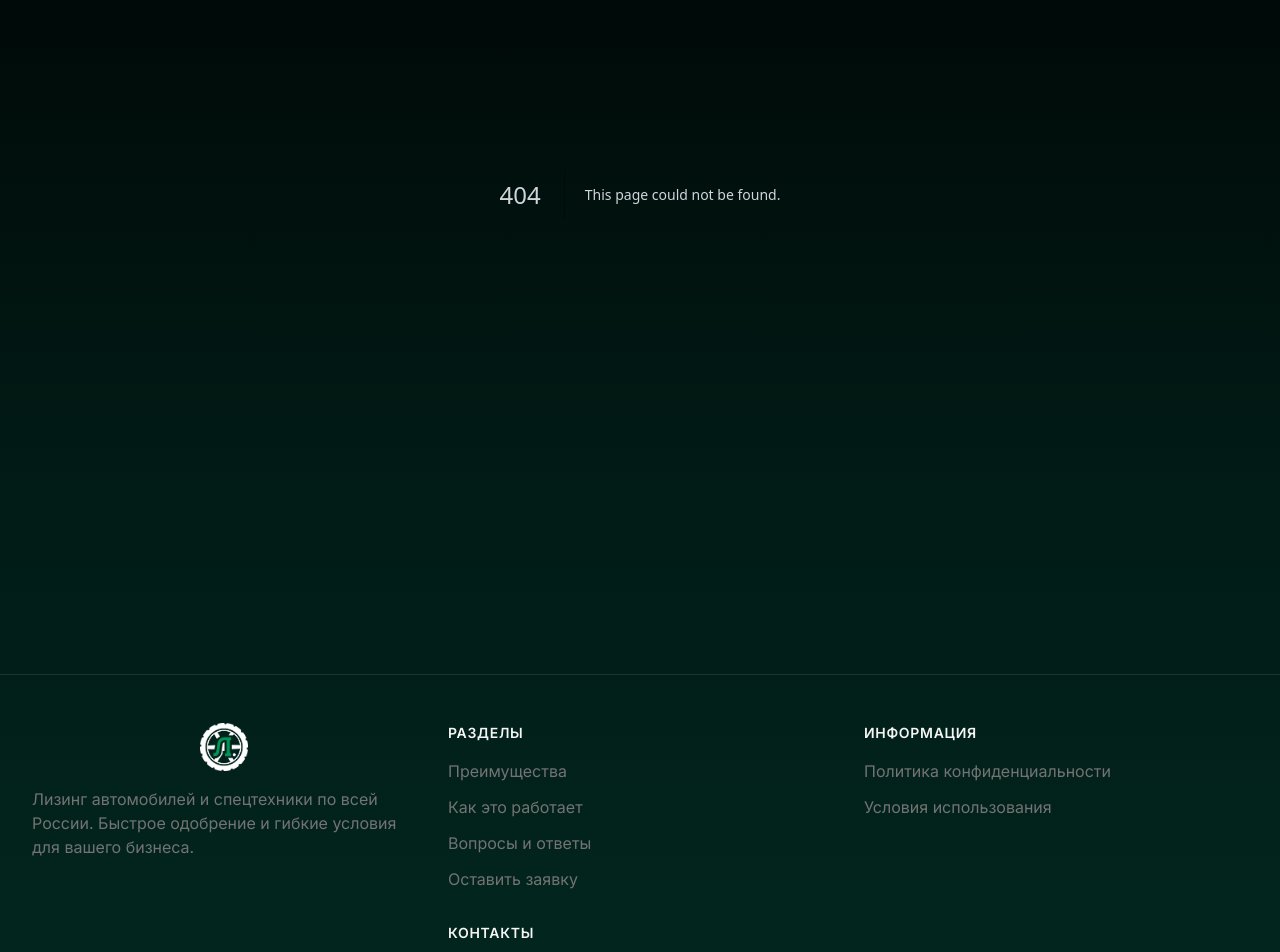
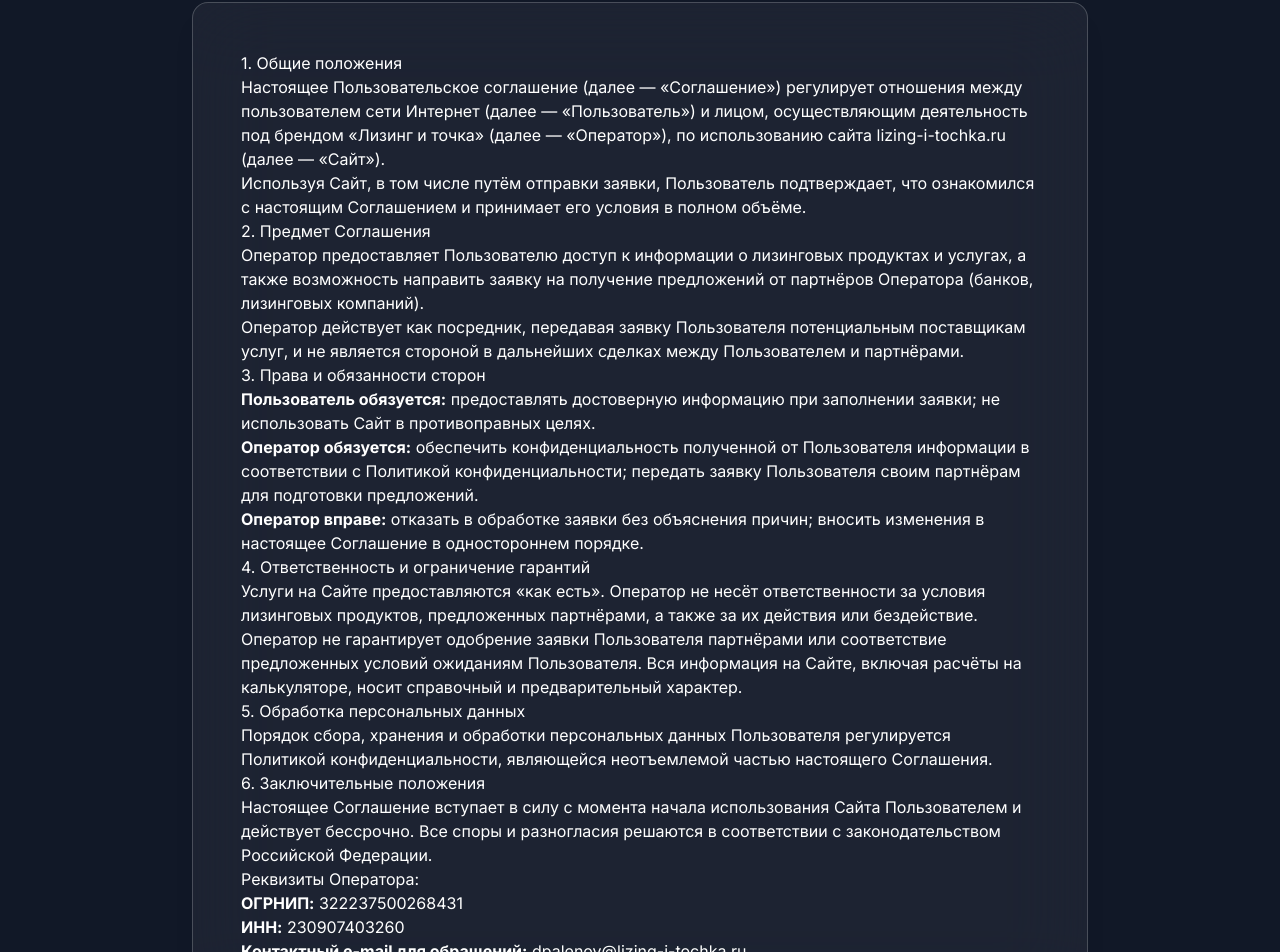
Before and after one commit to peexthree/lizing, a Next.js app: page /terms in a window 1280 px wide. Before the commit this address had no page. Shown: the part 286-1238 px from the top of the page. Built offline with nearby package versions, Linux system fonts and the light colour scheme.

Commit message:
feat: add terms page

```diff
--- /dev/null
+++ b/app/terms/page.tsx
@@ -0,0 +1,79 @@
+
+import { FC } from 'react'
+
+const TermsPage: FC = () => {
+  return (
+    <main className="bg-gray-900 text-white">
+      <div className="container mx-auto px-4 py-16 sm:py-24 lg:py-32">
+        <div className="max-w-4xl mx-auto">
+          <h1 className="text-3xl sm:text-4xl md:text-5xl font-bold text-center mb-8 glass-title">Пользовательское соглашение</h1>
+          <div className="prose prose-invert prose-lg max-w-none bg-white/5 border border-white/20 rounded-2xl p-8 md:p-12 shadow-soft-lg backdrop-blur-2xl">
+            {/* Sections start here */}
+            <section id="general">
+              <h2>1. Общие положения</h2>
+              <p>
+                Настоящее Пользовательское соглашение (далее — «Соглашение») регулирует отношения между пользователем сети Интернет (далее — «Пользователь») и лицом, осуществляющим деятельность под брендом «Лизинг и точка» (далее — «Оператор»), по использованию сайта <a href="https://lizing-i-tochka.ru">lizing-i-tochka.ru</a> (далее — «Сайт»).
+              </p>
+              <p>
+                Используя Сайт, в том числе путём отправки заявки, Пользователь подтверждает, что ознакомился с настоящим Соглашением и принимает его условия в полном объёме.
+              </p>
+            </section>
+
+            <section id="subject">
+              <h2>2. Предмет Соглашения</h2>
+              <p>
+                Оператор предоставляет Пользователю доступ к информации о лизинговых продуктах и услугах, а также возможность направить заявку на получение предложений от партнёров Оператора (банков, лизинговых компаний).
+              </p>
+              <p>
+                Оператор действует как посредник, передавая заявку Пользователя потенциальным поставщикам услуг, и не является стороной в дальнейших сделках между Пользователем и партнёрами.
+              </p>
+            </section>
+
+            <section id="rights-obligations">
+              <h2>3. Права и обязанности сторон</h2>
+              <ul>
+                <li><strong>Пользователь обязуется:</strong> предоставлять достоверную информацию при заполнении заявки; не использовать Сайт в противоправных целях.</li>
+                <li><strong>Оператор обязуется:</strong> обеспечить конфиденциальность полученной от Пользователя информации в соответствии с <a href="/privacy">Политикой конфиденциальности</a>; передать заявку Пользователя своим партнёрам для подготовки предложений.</li>
+                <li><strong>Оператор вправе:</strong> отказать в обработке заявки без объяснения причин; вносить изменения в настоящее Соглашение в одностороннем порядке.</li>
+              </ul>
+            </section>
+
+            <section id="liability">
+              <h2>4. Ответственность и ограничение гарантий</h2>
+              <p>
+                Услуги на Сайте предоставляются «как есть». Оператор не несёт ответственности за условия лизинговых продуктов, предложенных партнёрами, а также за их действия или бездействие.
+              </p>
+              <p>
+                Оператор не гарантирует одобрение заявки Пользователя партнёрами или соответствие предложенных условий ожиданиям Пользователя. Вся информация на Сайте, включая расчёты на калькуляторе, носит справочный и предварительный характер.
+              </p>
+            </section>
+
+            <section id="data-processing">
+              <h2>5. Обработка персональных данных</h2>
+              <p>
+                Порядок сбора, хранения и обработки персональных данных Пользователя регулируется <a href="/privacy">Политикой конфиденциальности</a>, являющейся неотъемлемой частью настоящего Соглашения.
+              </p>
+            </section>
+
+            <section id="final-provisions">
+              <h2>6. Заключительные положения</h2>
+              <p>
+                Настоящее Соглашение вступает в силу с момента начала использования Сайта Пользователем и действует бессрочно. Все споры и разногласия решаются в соответствии с законодательством Российской Федерации.
+              </p>
+              <p>
+                Реквизиты Оператора:
+              </p>
+              <ul>
+                <li><strong>ОГРНИП:</strong> 322237500268431</li>
+                <li><strong>ИНН:</strong> 230907403260</li>
+                <li><strong>Контактный e-mail для обращений:</strong> <a href="mailto:dpalenov@lizing-i-tochka.ru">dpalenov@lizing-i-tochka.ru</a></li>
+              </ul>
+            </section>
+          </div>
+        </div>
+      </div>
+    </main>
+  )
+}
+
+export default TermsPage
```
